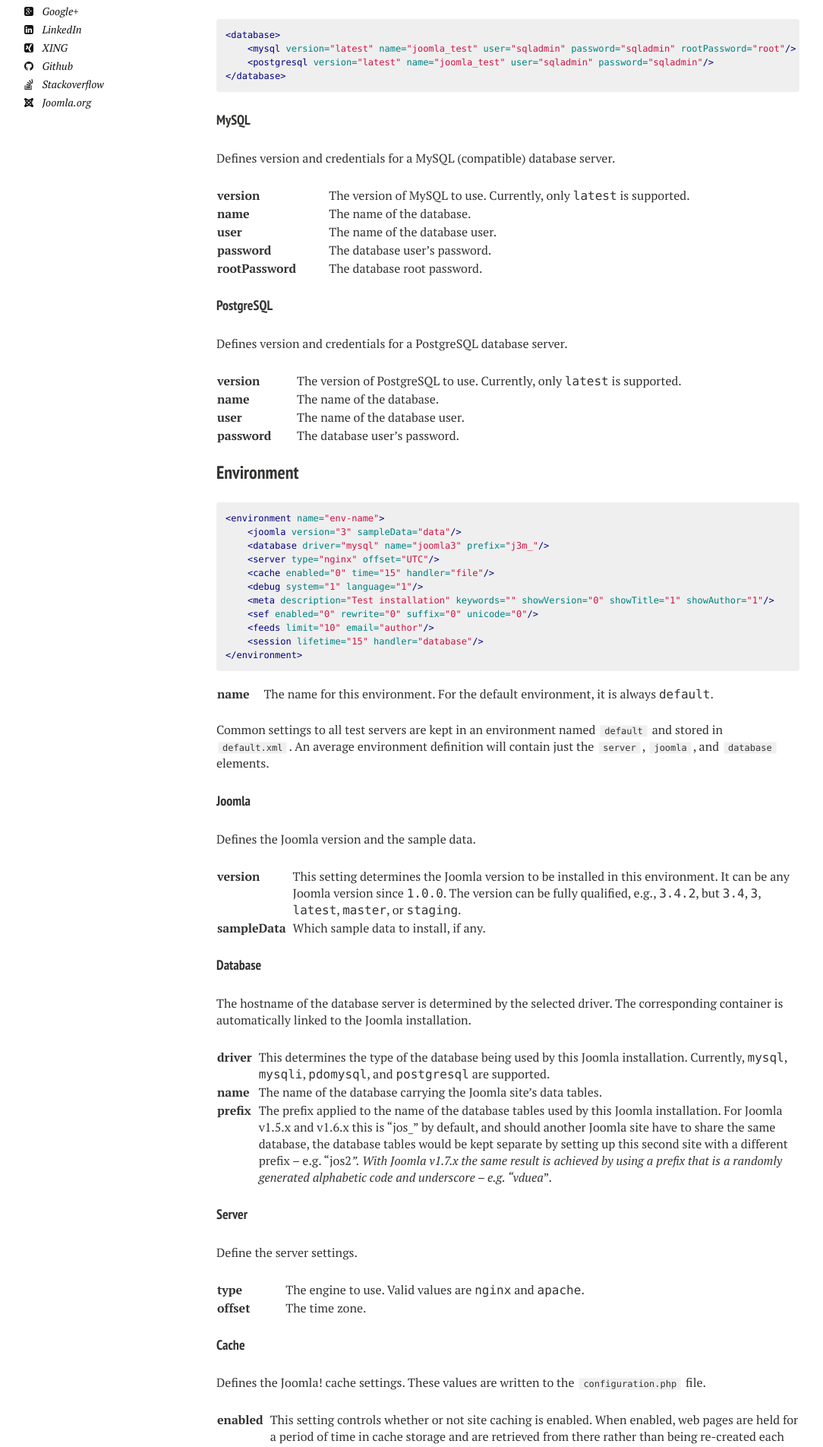
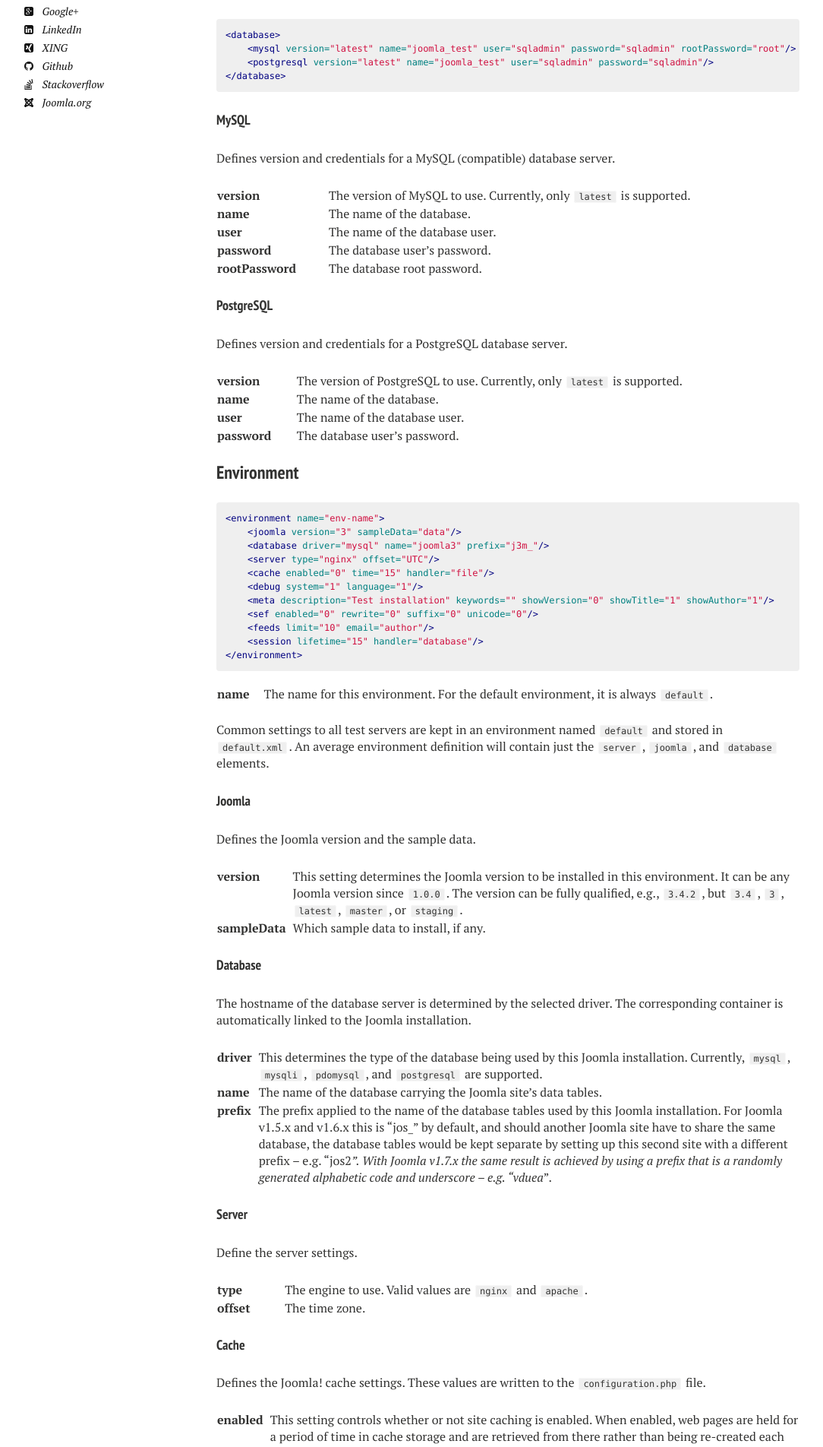
Before and after one commit to GreenCape/greencape.github.io, a Jekyll site: the page built from build/usage/index.md, in a window 1280 px wide. Shown: the part 761-2665 px from the top of the page at 76% size, without its empty margins (99-1183 px from the left). Built offline with Jekyll 4.4.1, drawn with Linux system fonts in a browser that asks for light colours; nearby versions of some CDN libraries.

Commit message:
Apply 'code in text' style to td, too

```diff
--- a/_sass/typography.scss
+++ b/_sass/typography.scss
@@ -149,7 +149,8 @@ tt, code, kbd, samp, pre {
 	font-family: $code-font;
 }
 p,
-li {
+li,
+td {
 	code {
 		@include font-rem(12);
 		line-height: 1.5;
```
